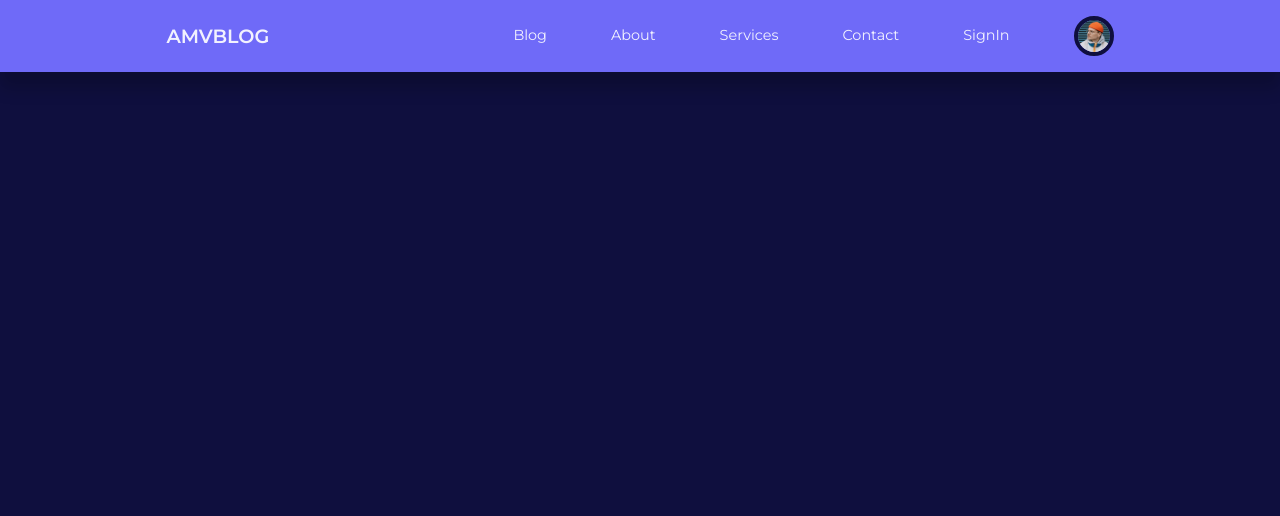
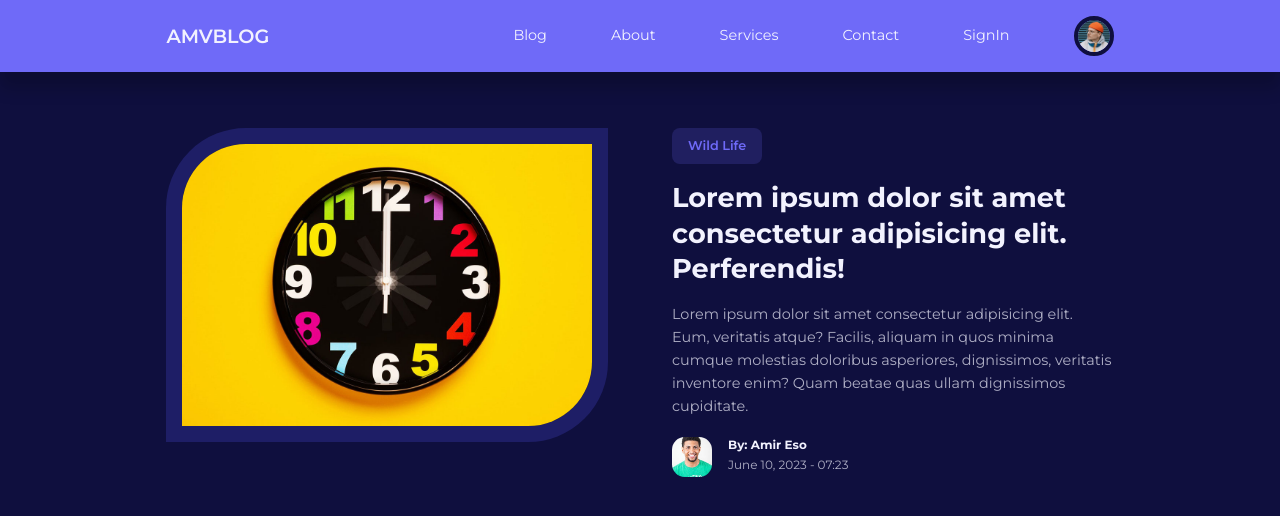
Before and after one commit to amiralidev01/Weblog, a PHP site: page / in a window 1280 px wide. Shown: the top 516 px of the page. Run offline with PHP 8.4, Linux system fonts and the light colour scheme; some libraries are stand-ins or nearby versions.

Commit message:
the featured post is finished

```diff
--- a/Content/css/style.css
+++ b/Content/css/style.css
@@ -46,7 +46,7 @@ body {
     background: var(--color-bg);
     line-height: 1.6;
     overflow: hidden;
-    color: var(--color-gray-900);
+    color: var(--color-gray-200);
     font-size: 0.9rem;
 }
 
@@ -176,3 +176,60 @@ nav button {
     background-color: var(--color-red);
     color: var(--color-bg);
 }
+
+/* CATEGORY BUTTON */
+
+.category__button {
+    background: var(--color-primary-light);
+    color: var(--color-primary);
+    display: inline-block;
+    padding: 0.5rem 1rem;
+    border-radius: var(--card-border-radius-2);
+    font-weight: 600;
+    font-size: 0.8rem;
+}
+
+.category__button:hover {
+    color: var(--color-white);
+}
+
+/* GENERAL POST */
+.post__thumbnail {
+    border-radius: var(--card-border-radius-5) 0;
+    border: 1rem solid var(--color-gray-900);
+    overflow: hidden;
+    margin-bottom: 1.6rem;
+}
+
+.post:hover .post__thumbnail img {
+    filter: saturate(0);
+    transition: filter 500ms ease;
+}
+
+.post__author {
+    display: flex;
+    gap: 1rem;
+    margin-top: 1.2rem;
+}
+
+.post__author-avatar {
+    height: 2.5rem;
+    width: 2.5rem;
+    border-radius: var(--card-border-radius-3);
+    overflow: hidden;
+}
+
+/* FEATURED */
+.featured {
+    margin-top: 8rem;
+}
+
+.featured__container {
+    display: grid;
+    grid-template-columns: 1fr 1fr;
+    gap: 4rem;
+}
+
+.featured .post__thumbnail{
+    height: fit-content;
+}
--- a/index.html
+++ b/index.html
@@ -46,6 +46,35 @@
     </nav>
     <!-- NAV END -->
 
+    <!-- FEATURED START -->
+    <section class="featured">
+        <div class="container featured__container">
+            <div class="post__thumbnail">
+                <img src="Content/images/blog100.jpg" alt="">
+            </div>
+            <div class="post__info">
+                <a href="" class="category__button">Wild Life</a>
+                <h2 class="post__title"><a href="post.html">Lorem ipsum dolor sit amet consectetur adipisicing elit.
+                        Perferendis!</a></h2>
+                <p class="post__body">
+                    Lorem ipsum dolor sit amet consectetur adipisicing elit. Eum, veritatis atque? Facilis, aliquam in
+                    quos minima cumque molestias doloribus asperiores, dignissimos, veritatis inventore enim? Quam
+                    beatae quas ullam dignissimos cupiditate.
+                </p>
+                <div class="post__author">
+                    <div class="post__author-avatar">
+                        <img src="Content/images/avatar11.jpg" alt="">
+                    </div>
+                    <div class="post__author-info">
+                        <h5>By: Amir Eso</h5>
+                        <small>June 10, 2023 - 07:23</small>
+                    </div>
+                </div>
+            </div>
+        </div>
+    </section>
+    <!-- FEATURED END -->
+
 </body>
 
 </html>
```
